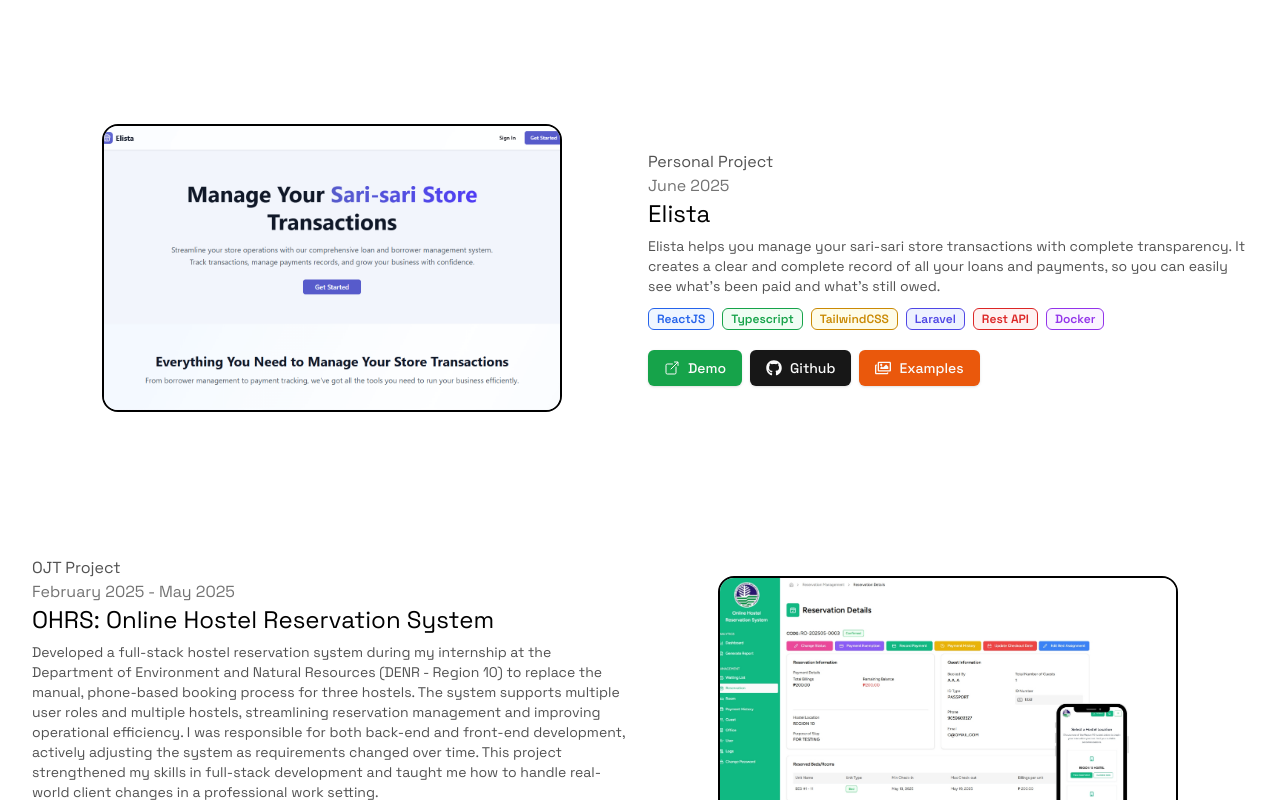
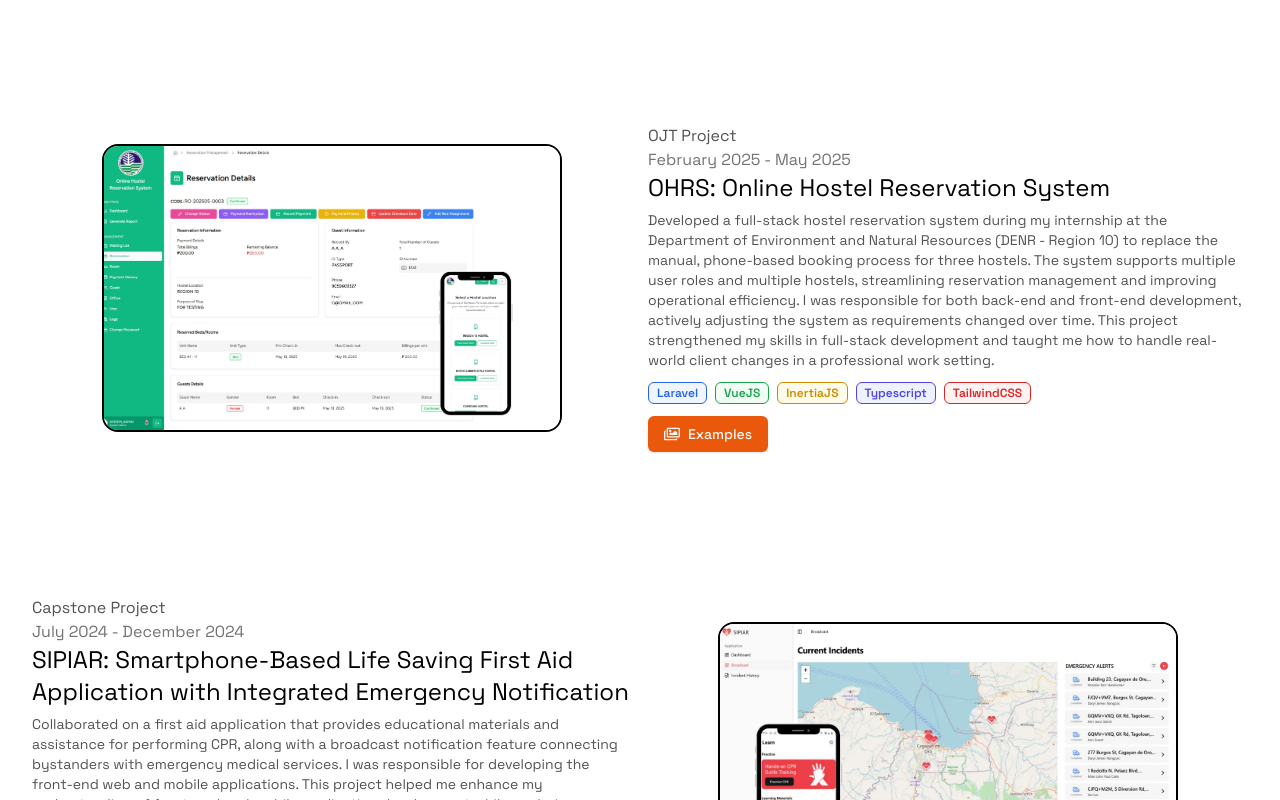
Before and after one commit to Verseler/portfolio, a React (Vite) app: page / in a window 1280 px wide. Shown: the part 2800-3600 px from the top of the page. Built offline with nearby package versions, Linux system fonts and the light colour scheme.

Commit message:
hide elista project

```diff
--- a/src/data.ts
+++ b/src/data.ts
@@ -50,13 +50,13 @@ import OHRS16 from "@/assets/images/ohrs/ohrs-16.png";
 import OHRSCover from "@/assets/images/ohrs/ohrs-cover.jpg";
 import TermSimplified1 from "@/assets/images/term-simplified/term-simplified-1.png";
 import TermSimplified2 from "@/assets/images/term-simplified/term-simplified-2.png";
-import Elista1 from "@/assets/images/elista/elista-1.png";
-import Elista2 from "@/assets/images/elista/elista-2.png";
-import Elista3 from "@/assets/images/elista/elista-3.png";
-import Elista4 from "@/assets/images/elista/elista-4.png";
-import Elista5 from "@/assets/images/elista/elista-5.png";
-import Elista6 from "@/assets/images/elista/elista-6.png";
-import Elista7 from "@/assets/images/elista/elista-7.png";
+// import Elista1 from "@/assets/images/elista/elista-1.png";
+// import Elista2 from "@/assets/images/elista/elista-2.png";
+// import Elista3 from "@/assets/images/elista/elista-3.png";
+// import Elista4 from "@/assets/images/elista/elista-4.png";
+// import Elista5 from "@/assets/images/elista/elista-5.png";
+// import Elista6 from "@/assets/images/elista/elista-6.png";
+// import Elista7 from "@/assets/images/elista/elista-7.png";
 
 import { Project, Skill, Social } from "@/types";
 
@@ -105,25 +105,25 @@ export const data: TData = {
       githubLink: "https://github.com/Verseler/terms-simplified",
       exampleImages: [TermSimplified1, TermSimplified2],
     },
-    {
-      id: 6,
-      coverImage: Elista1,
-      title: "Elista",
-      type: "Personal Project",
-      date: "June 2025",
-      description: "Elista helps you manage your sari-sari store transactions with complete transparency. It creates a clear and complete record of all your loans and payments, so you can easily see what's been paid and what's still owed.",
-      technologies: [
-        "ReactJS",
-        "Typescript",
-        "TailwindCSS",
-        "Laravel",
-        "Rest API",
-        "Docker"
-      ],
-      demoLink: "https://elista.vercel.app/",
-      githubLink: "https://github.com/Verseler/elista-frontend",
-      exampleImages: [Elista1, Elista2, Elista3, Elista4, Elista5, Elista6, Elista7],
-    },
+    // {
+    //   id: 6,
+    //   coverImage: Elista1,
+    //   title: "Elista",
+    //   type: "Personal Project",
+    //   date: "June 2025",
+    //   description: "Elista helps you manage your sari-sari store transactions with complete transparency. It creates a clear and complete record of all your loans and payments, so you can easily see what's been paid and what's still owed.",
+    //   technologies: [
+    //     "ReactJS",
+    //     "Typescript",
+    //     "TailwindCSS",
+    //     "Laravel",
+    //     "Rest API",
+    //     "Docker"
+    //   ],
+    //   demoLink: "https://elista.vercel.app/",
+    //   githubLink: "https://github.com/Verseler/elista-frontend",
+    //   exampleImages: [Elista1, Elista2, Elista3, Elista4, Elista5, Elista6, Elista7],
+    // },
     {
       id: 5,
       coverImage: OHRSCover,
```
